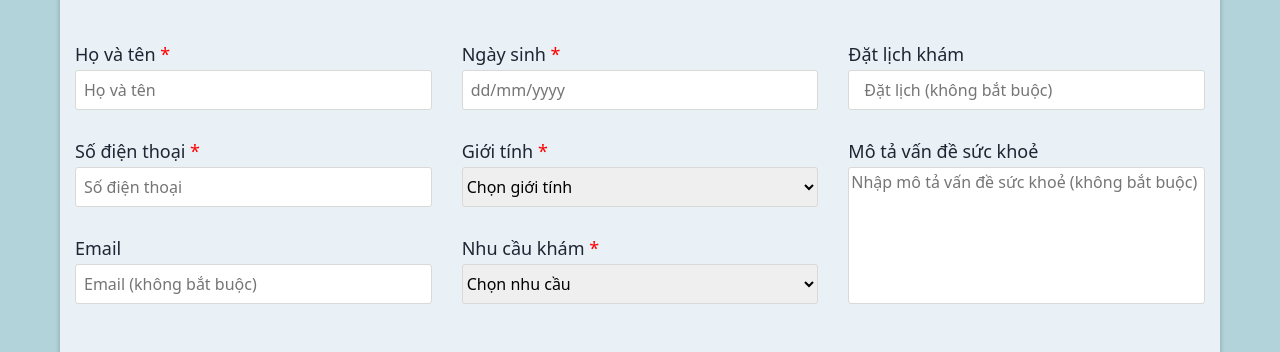
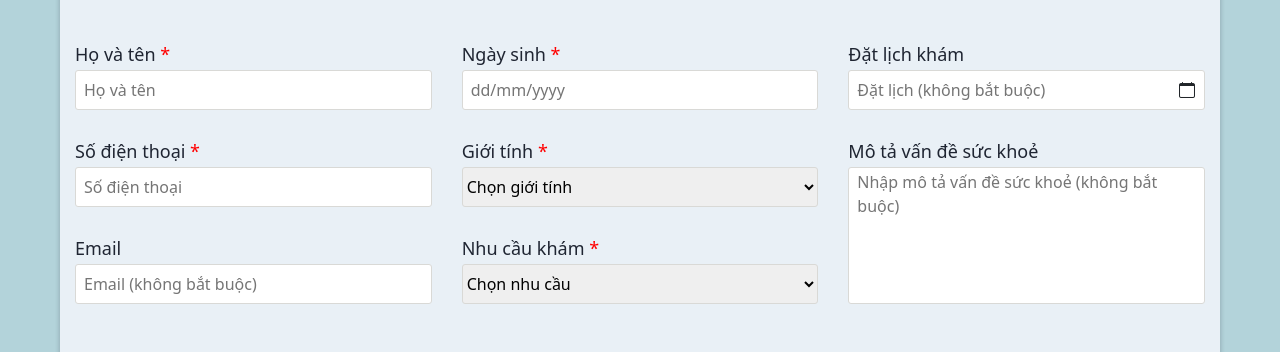
Before and after one commit to tkzero789/Hospital, a React (Create React App) app in the folder client/: page /appt-request in a window 1280 px wide. Shown: the part 262-614 px from the top of the page. Built offline with nearby package versions, Linux system fonts and the light colour scheme; the HTML template or start-up script is replaced by a standard one.

Commit message:
Add calendar icon to "Đặt lịch khám" input field

```diff
--- a/client/src/components/TestApptForm.js
+++ b/client/src/components/TestApptForm.js
@@ -123,6 +123,7 @@ export default function TestApptForm() {
               {/* Appt Date */}
               <div className="appt-date">
                 <label for="appt-date">Đặt lịch khám</label>
+                <div className="appt-date-container d-flex">
                   <input
                     className="appt-date-input"
                     type="text"
@@ -130,7 +131,12 @@ export default function TestApptForm() {
                     readOnly // Make the input read-only
                     onClick={handleClick} // Toggle calendar on click
                     placeholder="Đặt lịch (không bắt buộc)"
-                ></input>
+                  />
+                  <div className="app-date-icon">
+                    <i class="bi bi-calendar"></i>
+                  </div>
+                </div>
+
                 {showCalendar && (
                   <div ref={calendarRef} className="calendar-box">
                     <Calendar
--- a/client/src/styles.css
+++ b/client/src/styles.css
@@ -392,9 +392,16 @@
 .appt-date-input {
   width: 100%;
   height: 40px;
-  padding-left: 15px;
+  padding-left: 8px;
   border-radius: 3px;
   border: 1px solid #d9d9d6;
+}
+
+.app-date-icon {
+  position: absolute;
+  right: 25px;
+  top: 65px;
+  pointer-events: none;
 }
 
 .calendar-box {
@@ -413,6 +420,7 @@
   height: 137px;
   resize: none;
   outline: none;
+  padding-left: 8px;
 }
 
 .dropdown-field {
```
Lines whose indentation alone changed are shown as unchanged.
